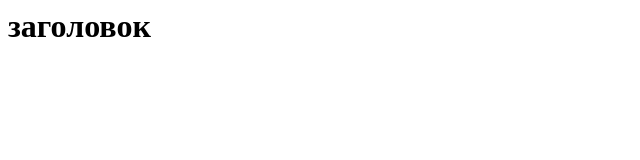
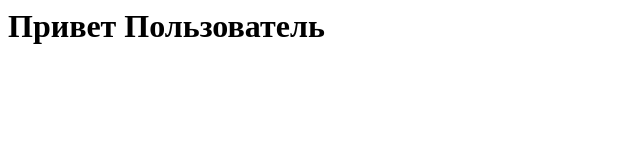
Before and after one commit to Almazzhan/my-begin, a plain HTML site: page index.html in a window 1280 px wide. Shown: the whole page, without its empty margins (0-640 px from the left). Drawn offline with Linux system fonts and the light colour scheme.

Commit message:
Update index.html

```diff
--- a/index.html
+++ b/index.html
@@ -1,4 +1,4 @@
 <body>
-<H1>заголовок</h1)
+<H1>Привет Пользователь</h1)
 
 </body>
```
